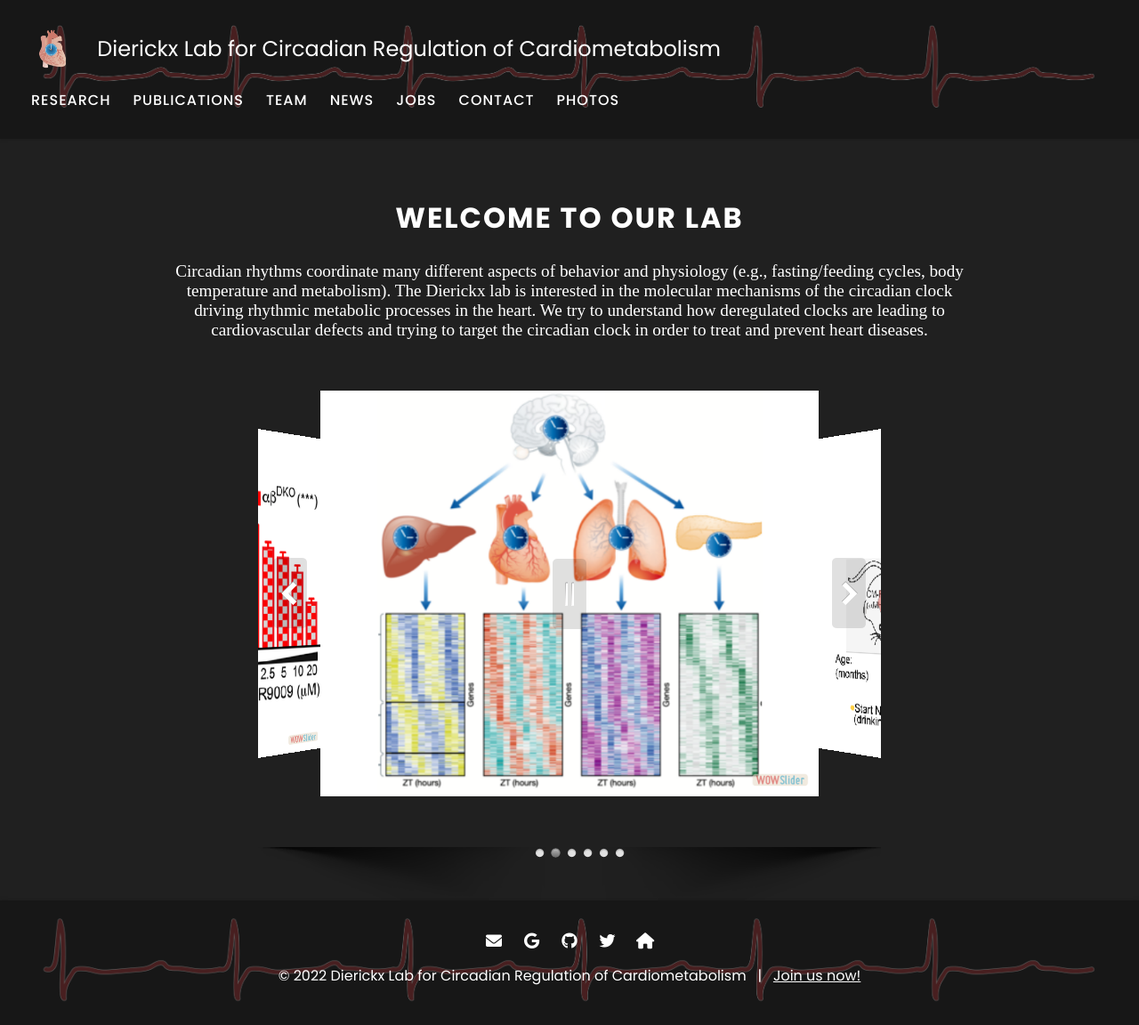
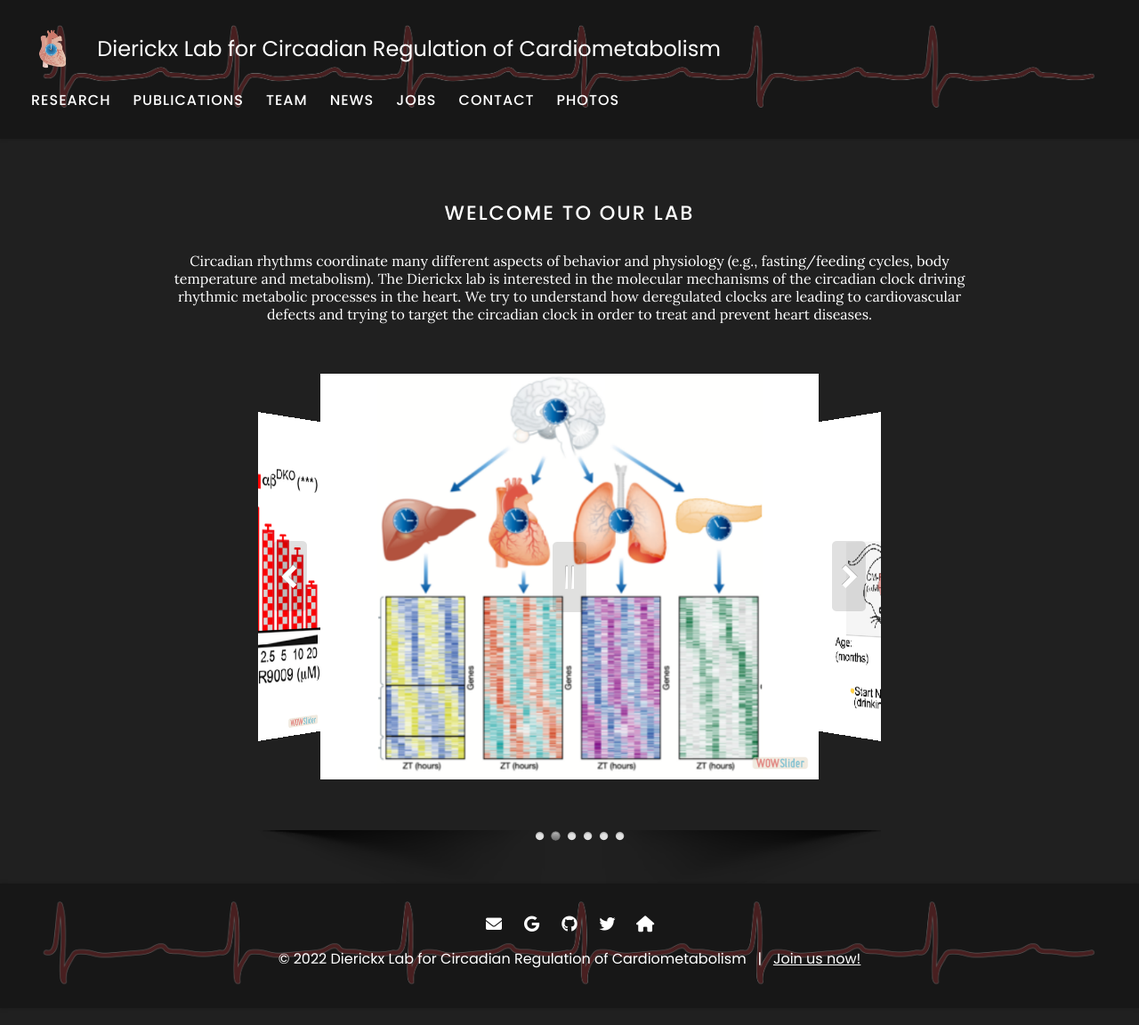
Before and after one commit to theDierickxLab/theDierickxLab, a Jekyll site: the page built from index.md, in a window 1280 px wide. Shown: the whole page at 89% size. Built offline with Jekyll 4.4.1, drawn with Linux system fonts in a browser that asks for light colours.

Commit message:
Update index.md

```diff
--- a/index.md
+++ b/index.md
@@ -3,11 +3,11 @@ title: Home
 ---
 
 
-#  <span style="color:white;font-weight:bold;font-size:2rem;">WELCOME TO OUR LAB</span>
+#  <span style="color:white;">WELCOME TO OUR LAB</span>
 {:.center}
 
 <div>
-  <span style="color:white;font-size:1.2rem;font-family:Times New Roman;">
+  <span style="color:white;">
 Circadian rhythms coordinate many different aspects of behavior and physiology (e.g., fasting/feeding cycles, body temperature and metabolism). The Dierickx lab is interested in the molecular mechanisms of the circadian clock driving rhythmic metabolic processes in the heart. We try to understand how deregulated clocks are leading to cardiovascular defects and trying to target the circadian clock in order to treat and prevent heart diseases.
   </span>
 </div>
```
